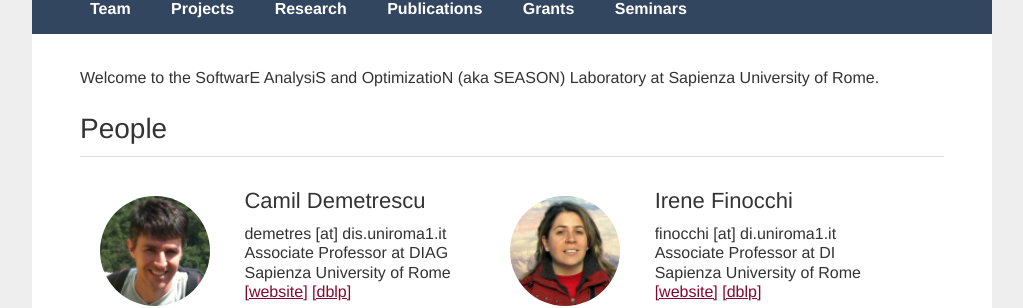
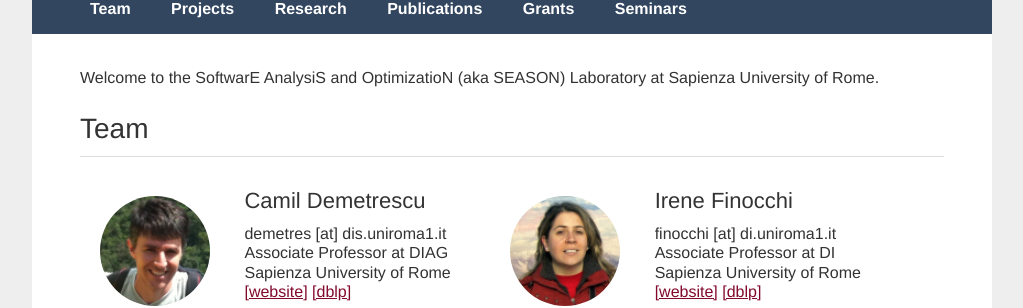
Before and after one commit to season-lab/season-lab.github.io, a Jekyll site: the page built from index.html, in a window 1280 px wide and 900 px high. Shown: the part 189-497 px from the top of the window, without its empty margins (128-1151 px from the left). Built offline with Jekyll 4.4.1, drawn with Linux system fonts in a browser that asks for light colours.

Commit message:
Update index.html

```diff
--- a/index.html
+++ b/index.html
@@ -7,7 +7,7 @@
           Welcome to the SoftwarE AnalysiS and OptimizatioN (aka SEASON) Laboratory at Sapienza University of Rome.
           </p>
 
-          <h2 id="team">People</h2>
+          <h2 id="team">Team</h2>
           <hr>
 
           <div class="profile">
```
